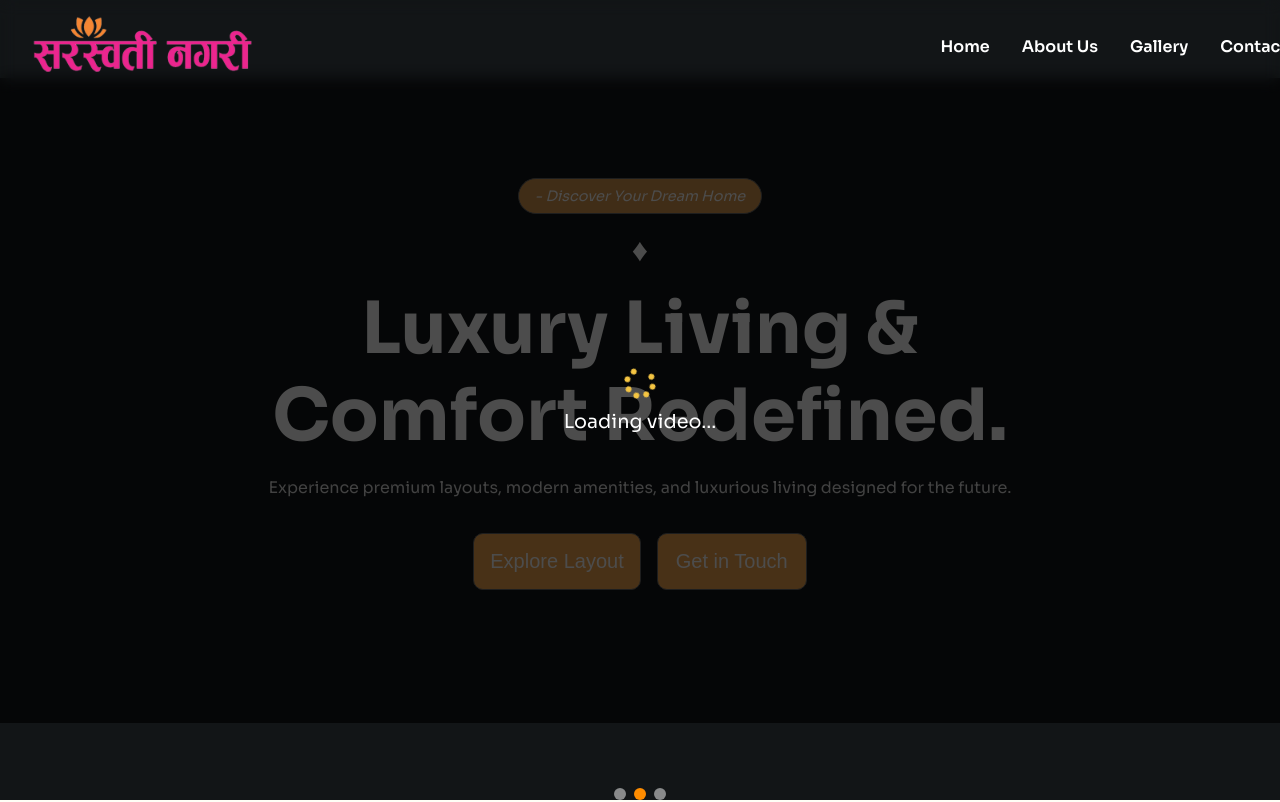
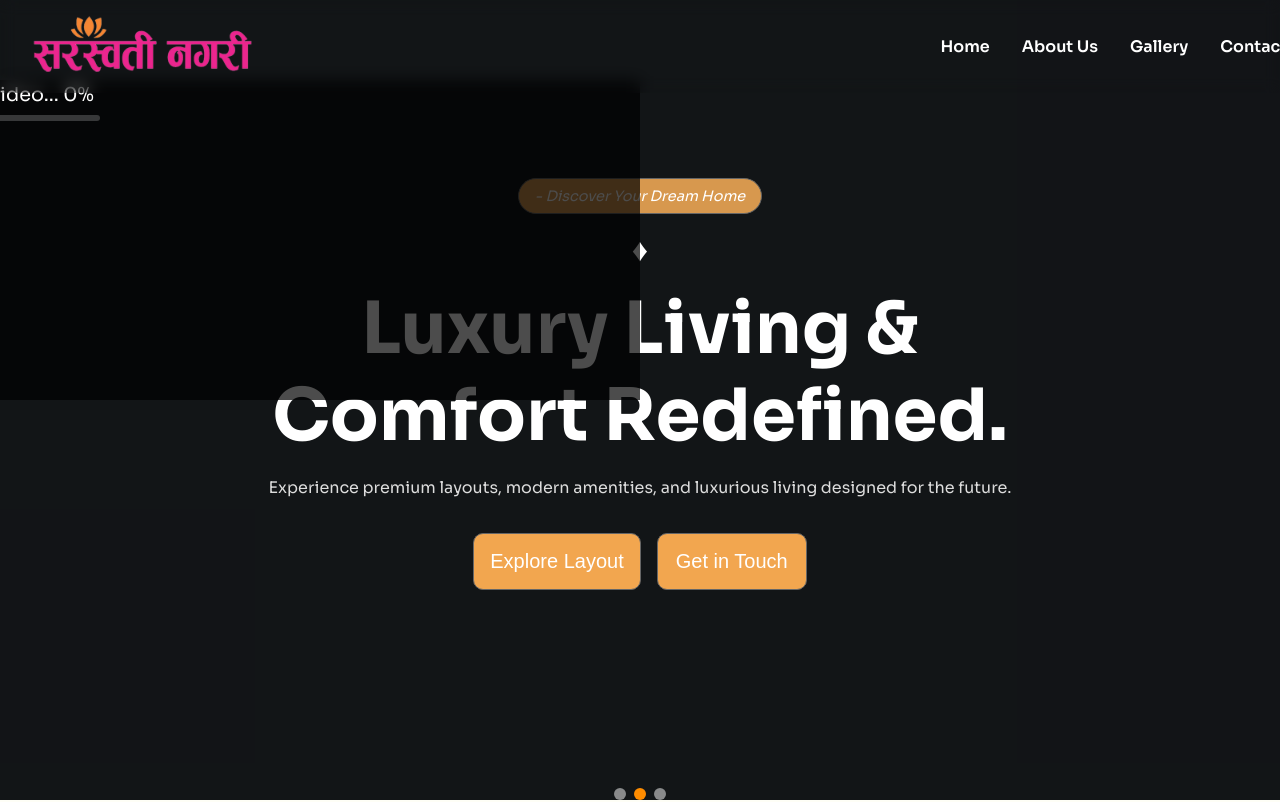
Before and after one commit to pallavikedar/saraswatiNagari, a React (Vite) app: page / in a window 1280 px wide. Shown: the top 802 px of the page. Built offline with nearby package versions, Linux system fonts and the light colour scheme.

Commit message:
chnages to done

```diff
--- a/package.json
+++ b/package.json
@@ -13,6 +13,7 @@
     "aos": "^2.3.4",
     "appwrite": "^21.2.1",
     "framer-motion": "^12.23.24",
+    "hls.js": "^1.6.13",
     "react": "^19.1.0",
     "react-dom": "^19.1.0",
     "react-icons": "^5.5.0",
--- a/src/pages/Home/Home.jsx
+++ b/src/pages/Home/Home.jsx
@@ -223,7 +223,7 @@
 
 // export default Home;
 
-import React, { useState, useEffect, Suspense } from "react";
+import React, { useState, useEffect, Suspense ,useRef } from "react";
 import { motion, AnimatePresence } from "framer-motion";
 import { useNavigate } from "react-router-dom";
 import styles from "./Home.module.css";
@@ -320,9 +320,34 @@ const tableData = [
 
 const Home = () => {
   const [currentSlide, setCurrentSlide] = useState(0);
-  const [videoLoading, setVideoLoading] = useState(true);
+  const [loading, setLoading] = useState(true);
 
+    const [buffered, setBuffered] = useState(0);
+  const videoRef = useRef(null);
 
+  useEffect(() => {
+    const video = videoRef.current;
+    if (!video) return;
+
+    const updateBuffer = () => {
+      if (video.buffered.length > 0) {
+        const bufferedEnd = video.buffered.end(video.buffered.length - 1);
+        const duration = video.duration;
+        const percent = (bufferedEnd / duration) * 100;
+        setBuffered(percent);
+      }
+    };
+
+    const onCanPlay = () => setLoading(false);
+
+    video.addEventListener("progress", updateBuffer);
+    video.addEventListener("canplay", onCanPlay);
+
+    return () => {
+      video.removeEventListener("progress", updateBuffer);
+      video.removeEventListener("canplay", onCanPlay);
+    };
+  }, []);
 
 
 
@@ -475,26 +500,29 @@ const Home = () => {
 
         <div className={styles.rightPanel}>
          <div className={styles.videoContainer}>
-  {videoLoading && (
+      {loading && (
         <div className={styles.videoLoader}>
           <FaSpinner className={styles.spinnerIcon} />
-      <p>Loading video...</p>
+          <p>Loading video... {Math.floor(buffered)}%</p>
+          <div className={styles.progressBar}>
+            <div className={styles.progressFill} style={{ width: `${buffered}%` }}></div>
+          </div>
         </div>
       )}
 
       <video
+        ref={videoRef}
         autoPlay
         loop
         muted
         playsInline
-    className={`${styles.heroVideo} ${videoLoading ? styles.hiddenVideo : ""}`}
-    onLoadedData={() => setVideoLoading(false)}
-
+        preload="auto"
+        className={`${styles.heroVideo} ${loading ? styles.hiddenVideo : ""}`}
+        onLoadedData={() => setLoading(false)}
       >
         <source src={heroVideo} type="video/mp4" />
       </video>
     </div>
-
         </div>
       </div>
 
--- a/src/pages/Home/Home.module.css
+++ b/src/pages/Home/Home.module.css
@@ -43,6 +43,60 @@
 @keyframes spin {
   from { transform: rotate(0deg); }
   to { transform: rotate(360deg); }
+}
+
+.videoContainer {
+  position: relative;
+  width: 100%;
+  height: 100vh;
+  overflow: hidden;
+}
+
+.heroVideo {
+  width: 100%;
+  height: 100%;
+  object-fit: cover;
+  display: block;
+}
+
+.hiddenVideo {
+  opacity: 0;
+}
+
+.videoLoader {
+  position: absolute;
+  top: 50%;
+  left: 50%;
+  transform: translate(-50%, -50%);
+  text-align: center;
+  color: white;
+}
+
+.spinnerIcon {
+  font-size: 2rem;
+  animation: spin 1s linear infinite;
+}
+
+@keyframes spin {
+  100% {
+    transform: rotate(360deg);
+  }
+}
+
+.progressBar {
+  width: 200px;
+  height: 6px;
+  background: rgba(255, 255, 255, 0.2);
+  border-radius: 3px;
+  margin-top: 8px;
+  overflow: hidden;
+}
+
+.progressFill {
+  height: 100%;
+  background: #00d1ff;
+  width: 0%;
+  transition: width 0.3s ease;
 }
 
 
```
Also changed, not shown: 1 other file (tests, documents, lock files or other folders). Lines whose indentation alone changed are shown as unchanged.
